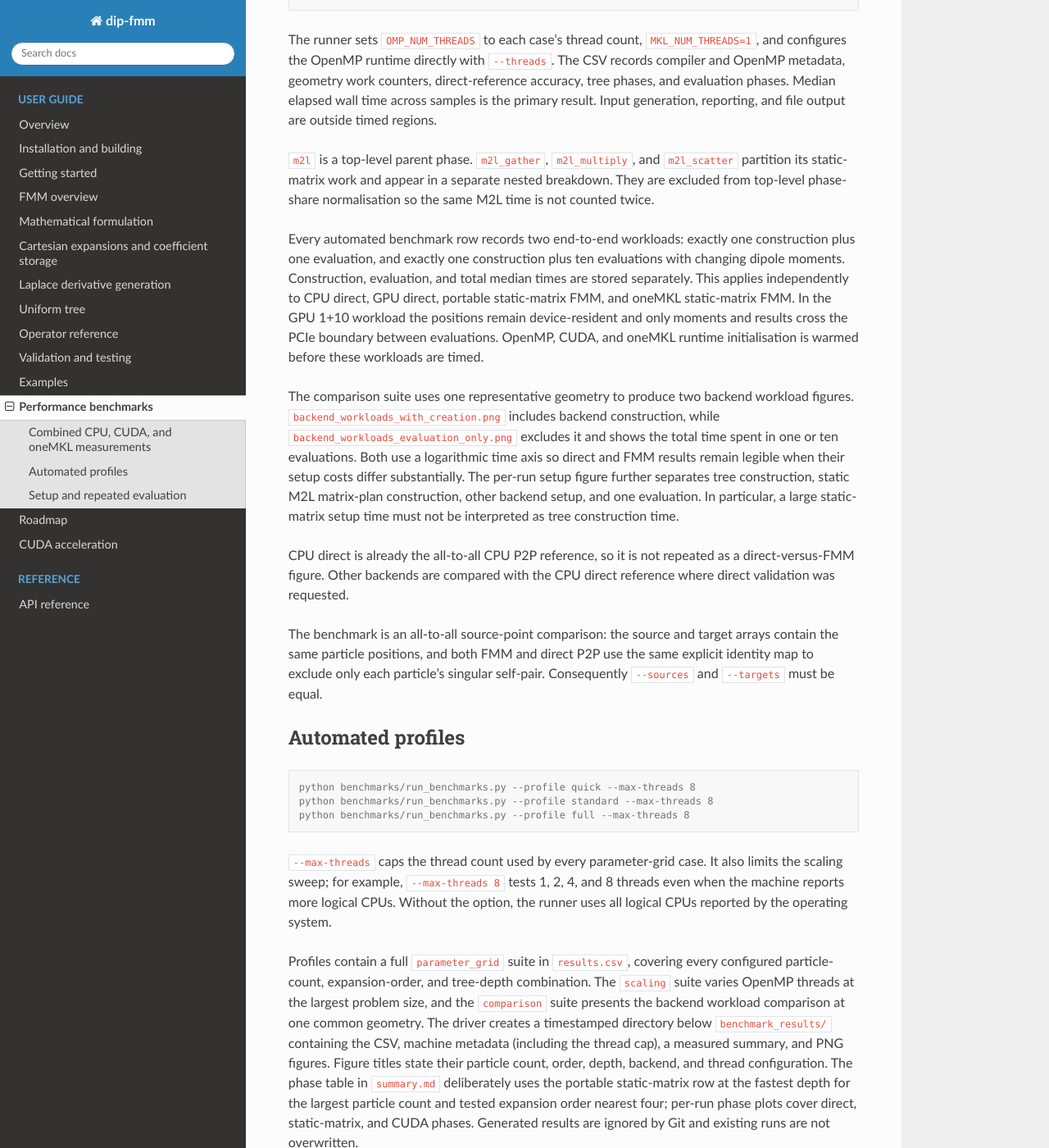
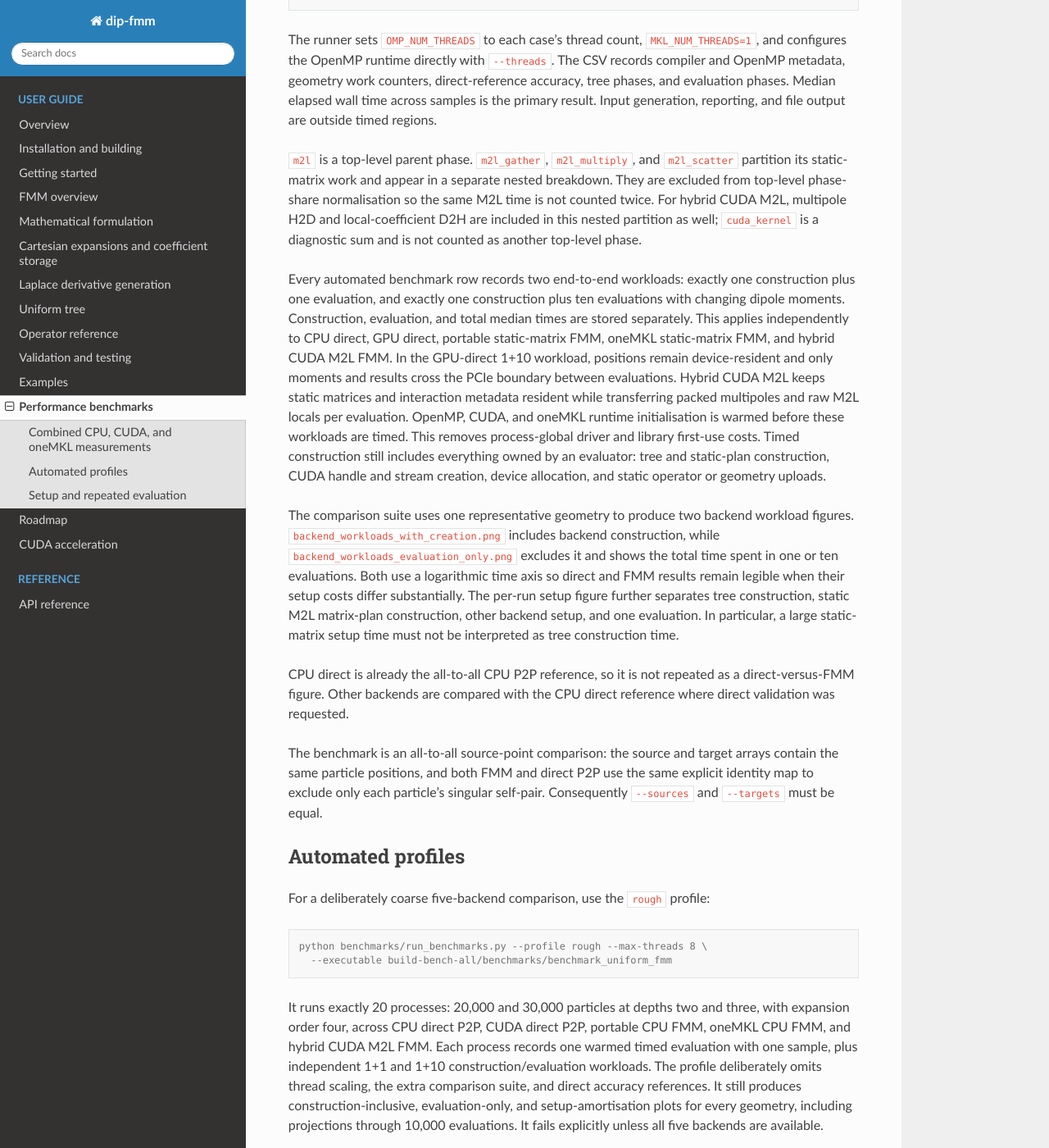
Before and after one commit to Ximtecs/dip-fmm, a Sphinx documentation site: the page built from docs/benchmarks.md, in a window 1280 px wide and 1400 px high, scrolled down 2011 px. Shown: the whole window at 82% size. Built offline with Sphinx 7.4.7 and the Read the Docs theme 3.1.0, drawn with Linux system fonts in a browser that asks for light colours; the version number is read from the project's files by our own code.

Commit message:
Document warmed workload benchmark semantics

````diff
--- a/docs/benchmarks.md
+++ b/docs/benchmarks.md
@@ -107,16 +107,26 @@ and file output are outside timed regions.
 `m2l` is a top-level parent phase. `m2l_gather`, `m2l_multiply`, and
 `m2l_scatter` partition its static-matrix work and appear in a separate nested
 breakdown. They are excluded from top-level phase-share normalisation so the
-same M2L time is not counted twice.
+same M2L time is not counted twice. For hybrid CUDA M2L, multipole H2D and
+local-coefficient D2H are included in this nested partition as well;
+`cuda_kernel` is a diagnostic sum and is not counted as another top-level
+phase.
 
 Every automated benchmark row records two end-to-end workloads: exactly one
 construction plus one evaluation, and exactly one construction plus ten
 evaluations with changing dipole moments. Construction, evaluation, and total
 median times are stored separately. This applies independently to CPU direct,
-GPU direct, portable static-matrix FMM, and oneMKL static-matrix FMM. In the
-GPU 1+10 workload the positions remain device-resident and only moments and
-results cross the PCIe boundary between evaluations. OpenMP, CUDA, and oneMKL
-runtime initialisation is warmed before these workloads are timed.
+GPU direct, portable static-matrix FMM, oneMKL static-matrix FMM, and hybrid
+CUDA M2L FMM. In the
+GPU-direct 1+10 workload, positions remain device-resident and only moments
+and results cross the PCIe boundary between evaluations. Hybrid CUDA M2L keeps
+static matrices and interaction metadata resident while transferring packed
+multipoles and raw M2L locals per evaluation. OpenMP, CUDA, and oneMKL
+runtime initialisation is warmed before these workloads are timed. This removes
+process-global driver and library first-use costs. Timed construction still
+includes everything owned by an evaluator: tree and static-plan construction,
+CUDA handle and stream creation, device allocation, and static operator or
+geometry uploads.
 
 The comparison suite uses one representative geometry to produce two backend
 workload figures. `backend_workloads_with_creation.png` includes backend
@@ -138,6 +148,23 @@ same explicit identity map to exclude only each particle's singular self-pair.
 Consequently `--sources` and `--targets` must be equal.
 
 ## Automated profiles
+
+For a deliberately coarse five-backend comparison, use the `rough` profile:
+
+```console
+python benchmarks/run_benchmarks.py --profile rough --max-threads 8 \
+  --executable build-bench-all/benchmarks/benchmark_uniform_fmm
+```
+
+It runs exactly 20 processes: 20,000 and 30,000 particles at depths two and
+three, with expansion order four, across CPU direct P2P, CUDA direct P2P,
+portable CPU FMM, oneMKL CPU FMM, and hybrid CUDA M2L FMM. Each process records
+one warmed timed evaluation with one sample, plus independent 1+1 and 1+10
+construction/evaluation workloads. The profile deliberately omits thread
+scaling, the extra comparison suite, and direct accuracy references. It still
+produces construction-inclusive, evaluation-only, and setup-amortisation plots
+for every geometry, including projections through 10,000 evaluations. It fails
+explicitly unless all five backends are available.
 
 ```console
 python benchmarks/run_benchmarks.py --profile quick --max-threads 8
````
